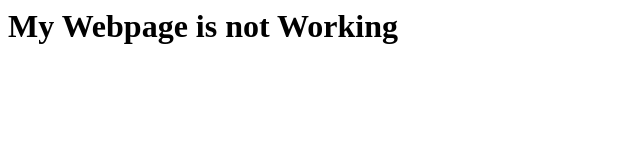
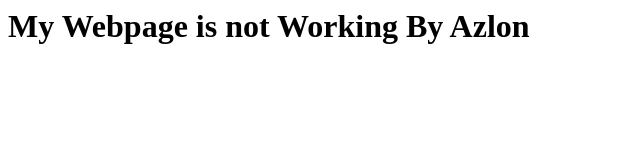
Before and after one commit to azlan-43/staic-website, a plain HTML site: page index.html in a window 1280 px wide. Shown: the whole page, without its empty margins (0-640 px from the left). Drawn offline with Linux system fonts and the light colour scheme.

Commit message:
Update index.html

```diff
--- a/index.html
+++ b/index.html
@@ -1 +1 @@
-<h1>My Webpage is not Working</h>
+<h1>My Webpage is not Working By Azlon</h>
```
